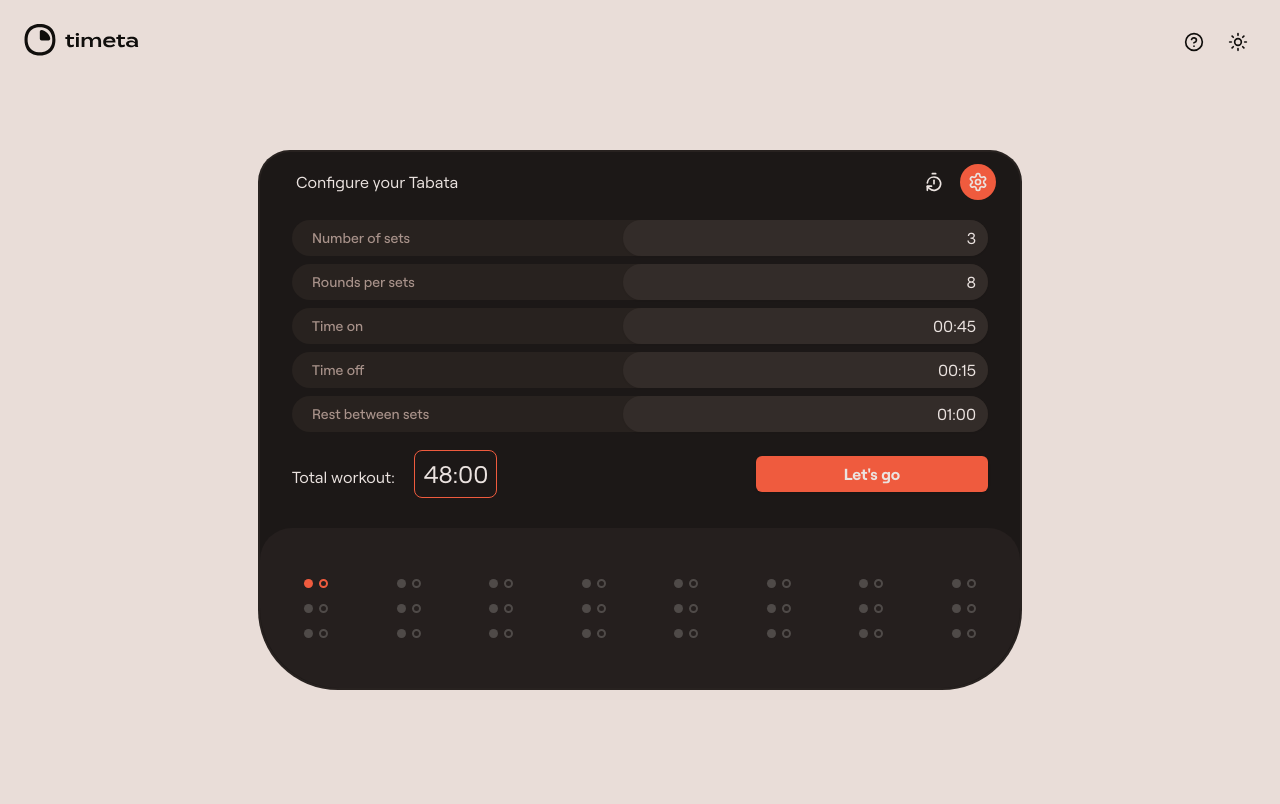
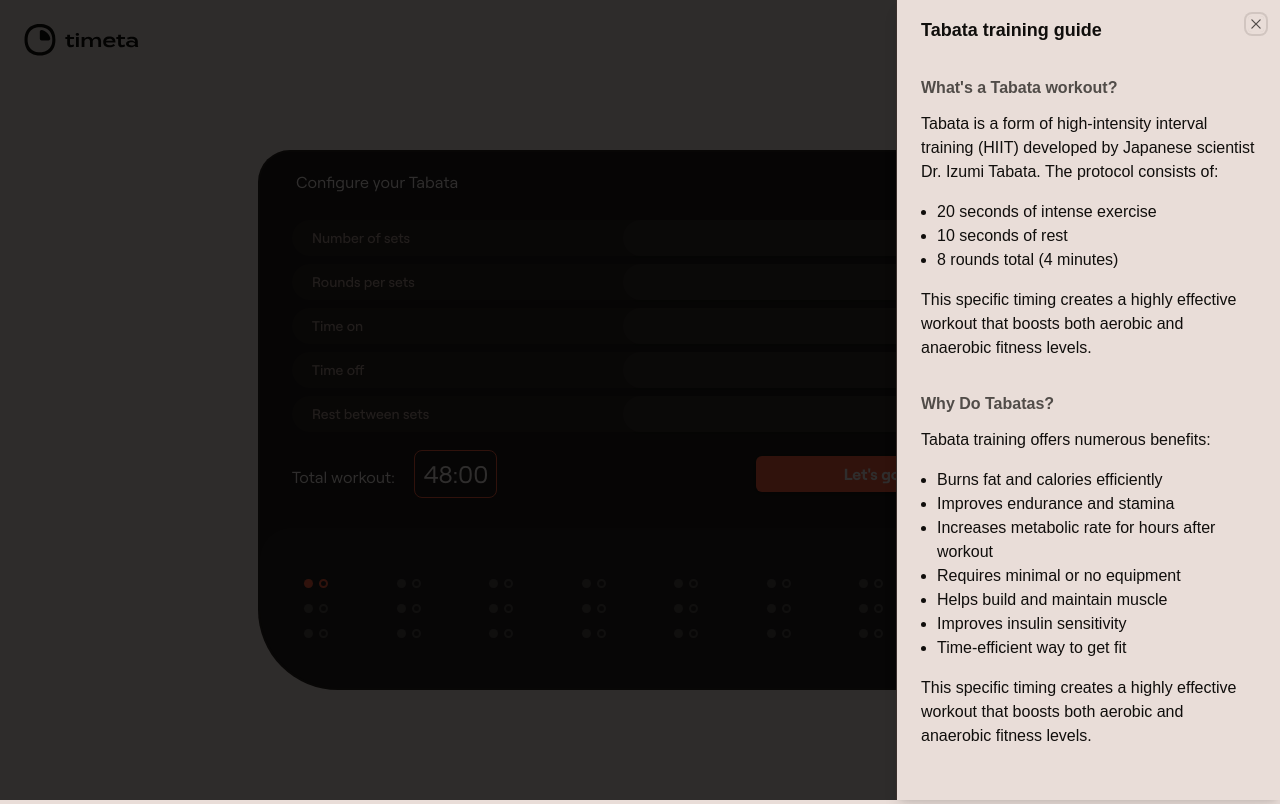
Before and after one commit to danarocha-br/timeta, a Next.js app: page / in a window 1280 px wide. Both pictures are taken after a click on the button 1194 px from the left and 42 px from the top of the page. Built offline with nearby package versions, Linux system fonts and the light colour scheme.

Commit message:
:sparkles: feat: adding help section

```diff
--- a/src/components/ui/header.tsx
+++ b/src/components/ui/header.tsx
@@ -1,18 +1,33 @@
-'use client';
-import React, { useCallback } from 'react';
+"use client";
+import React, { useCallback } from "react";
 import { HelpCircle, Moon, Sun } from "lucide-react";
-import { useTheme } from 'next-themes';
+import { useTheme } from "next-themes";
 
 import { Button } from "./button";
 import { Logo } from "./logo";
+import {
+  Tooltip,
+  TooltipContent,
+  TooltipProvider,
+  TooltipTrigger,
+} from "./tooltip";
+import {
+  Sheet,
+  SheetContent,
+  SheetDescription,
+  SheetHeader,
+  SheetTitle,
+  SheetTrigger,
+} from "./sheet";
+import { Help } from './help';
 
-const themes = ['light', 'dark', 'toned'];
+const themes = ["light", "dark", "toned"];
 
 export const Header: React.FC = () => {
   const { theme, setTheme } = useTheme();
 
   const cycleTheme = useCallback(() => {
-    const currentIndex = themes.indexOf(theme || 'light');
+    const currentIndex = themes.indexOf(theme || "light");
     const nextIndex = (currentIndex + 1) % themes.length;
 
     setTheme(themes[nextIndex]);
@@ -23,6 +38,11 @@ export const Header: React.FC = () => {
       <Logo />
 
       <div className="flex gap-2 items-center">
+        <Sheet>
+          <SheetTrigger  className='focus:outline-none'>
+            <TooltipProvider>
+              <Tooltip>
+                <TooltipTrigger asChild>
                   <Button
                     variant="ghost"
                     size="icon"
@@ -30,6 +50,24 @@ export const Header: React.FC = () => {
                   >
                     <HelpCircle />
                   </Button>
+                </TooltipTrigger>
+                <TooltipContent>
+                  <p>What is a tabata?</p>
+                </TooltipContent>
+              </Tooltip>
+            </TooltipProvider>
+          </SheetTrigger>
+          <SheetContent>
+            <SheetHeader>
+              <SheetTitle>Tabata training guide</SheetTitle>
+            </SheetHeader>
+            <Help />
+          </SheetContent>
+        </Sheet>
+
+        <TooltipProvider>
+          <Tooltip>
+            <TooltipTrigger asChild>
               <Button
                 variant="ghost"
                 size="icon"
@@ -39,6 +77,12 @@ export const Header: React.FC = () => {
                 <Sun className="h-[1.2rem] w-[1.2rem] rotate-0 scale-100 transition-all dark:-rotate-90 dark:scale-0" />
                 <Moon className="absolute h-[1.2rem] w-[1.2rem] rotate-90 scale-0 transition-all dark:rotate-0 dark:scale-100" />
               </Button>
+            </TooltipTrigger>
+            <TooltipContent>
+              <p>Change themes</p>
+            </TooltipContent>
+          </Tooltip>
+        </TooltipProvider>
       </div>
     </header>
   );
--- /dev/null
+++ b/src/components/ui/help.tsx
@@ -0,0 +1,44 @@
+import React from "react";
+
+// import { Container } from './styles';
+
+export const Help: React.FC = () => {
+  return (
+    <div className="grid gap-8 py-4 text-text-header">
+      <section className="space-y-3 mt-4">
+        <h1 className="font-semibold text-text-header/70">
+          What&apos;s a Tabata workout?{" "}
+        </h1>
+        <p>
+          Tabata is a form of high-intensity interval training (HIIT) developed
+          by Japanese scientist Dr. Izumi Tabata. The protocol consists of:
+          <ul className="list-disc ml-4 my-4">
+            <li>20 seconds of intense exercise</li>
+            <li>10 seconds of rest</li>
+            <li>8 rounds total (4 minutes)</li>
+          </ul>
+          This specific timing creates a highly effective workout that boosts
+          both aerobic and anaerobic fitness levels.
+        </p>
+      </section>
+
+      <section className="space-y-3">
+        <h1 className="font-semibold text-text-header/70">Why Do Tabatas?</h1>
+        <p>
+          Tabata training offers numerous benefits:
+          <ul className="list-disc ml-4 my-4">
+            <li>Burns fat and calories efficiently</li>
+            <li>Improves endurance and stamina</li>
+            <li>Increases metabolic rate for hours after workout</li>
+            <li>Requires minimal or no equipment</li>
+            <li>Helps build and maintain muscle</li>
+            <li>Improves insulin sensitivity</li>
+            <li>Time-efficient way to get fit</li>
+          </ul>
+          This specific timing creates a highly effective workout that boosts
+          both aerobic and anaerobic fitness levels.
+        </p>
+      </section>
+    </div>
+  );
+};
--- a/src/components/ui/sheet.tsx
+++ b/src/components/ui/sheet.tsx
@@ -31,7 +31,7 @@ const SheetOverlay = React.forwardRef<
 SheetOverlay.displayName = SheetPrimitive.Overlay.displayName
 
 const sheetVariants = cva(
-  "fixed z-50 gap-4 bg-background p-6 shadow-lg transition ease-in-out data-[state=closed]:duration-300 data-[state=open]:duration-500 data-[state=open]:animate-in data-[state=closed]:animate-out",
+  "fixed z-50 gap-4 bg-background py-4 px-6 shadow-lg transition ease-in-out data-[state=closed]:duration-300 data-[state=open]:duration-500 data-[state=open]:animate-in data-[state=closed]:animate-out",
   {
     variants: {
       side: {
@@ -64,7 +64,7 @@ const SheetContent = React.forwardRef<
       className={cn(sheetVariants({ side }), className)}
       {...props}
     >
-      <SheetPrimitive.Close className="absolute right-4 top-4 rounded-sm opacity-70 ring-offset-background transition-opacity hover:opacity-100 focus:outline-none focus:ring-2 focus:ring-ring focus:ring-offset-2 disabled:pointer-events-none data-[state=open]:bg-secondary">
+      <SheetPrimitive.Close className="text-text-header absolute right-4 top-4 rounded-sm opacity-70 ring-offset-background transition-opacity hover:opacity-100 focus:outline-none focus:ring-2 focus:ring-ring/20 focus:ring-offset-2 disabled:pointer-events-none data-[state=open]:bg-secondary">
         <Cross2Icon className="h-4 w-4" />
         <span className="sr-only">Close</span>
       </SheetPrimitive.Close>
@@ -108,10 +108,10 @@ const SheetTitle = React.forwardRef<
 >(({ className, ...props }, ref) => (
   <SheetPrimitive.Title
     ref={ref}
-    className={cn("text-lg font-semibold text-foreground", className)}
+    className={cn("text-lg font-semibold text-text-header", className)}
     {...props}
   />
-))
+));
 SheetTitle.displayName = SheetPrimitive.Title.displayName
 
 const SheetDescription = React.forwardRef<
--- a/src/components/ui/tooltip.tsx
+++ b/src/components/ui/tooltip.tsx
@@ -20,7 +20,7 @@ const TooltipContent = React.forwardRef<
       ref={ref}
       sideOffset={sideOffset}
       className={cn(
-        "z-50 overflow-hidden rounded-md bg-primary px-3 py-1.5 text-xs text-primary-foreground animate-in fade-in-0 zoom-in-95 data-[state=closed]:animate-out data-[state=closed]:fade-out-0 data-[state=closed]:zoom-out-95 data-[side=bottom]:slide-in-from-top-2 data-[side=left]:slide-in-from-right-2 data-[side=right]:slide-in-from-left-2 data-[side=top]:slide-in-from-bottom-2",
+        "z-50 overflow-hidden rounded-md bg-input px-3 py-1.5 text-xs text-card-foreground animate-in fade-in-0 zoom-in-95 data-[state=closed]:animate-out data-[state=closed]:fade-out-0 data-[state=closed]:zoom-out-95 data-[side=bottom]:slide-in-from-top-2 data-[side=left]:slide-in-from-right-2 data-[side=right]:slide-in-from-left-2 data-[side=top]:slide-in-from-bottom-2",
         className
       )}
       {...props}
--- a/src/config/site.ts
+++ b/src/config/site.ts
@@ -4,7 +4,7 @@ export const siteConfig: SiteConfig = {
   name: "Timeta (Tabata timer)",
   description:
     "A customizable interval timer designed for Tabata and other high-intensity interval training (HIIT) workouts. It helps users perform interval training workouts with precision timing. It follows the traditional Tabata protocol (20 seconds work, 10 seconds rest, 8 rounds) while offering customization options for different interval patterns.",
-  url: "https://danarocha.com",
+  url: "https://timeta.vercel.app",
   ogImage: "/og-image.png",
   links: {
     twitter: "https://x.com/danarocha_",
```
Lines whose indentation alone changed are shown as unchanged.
